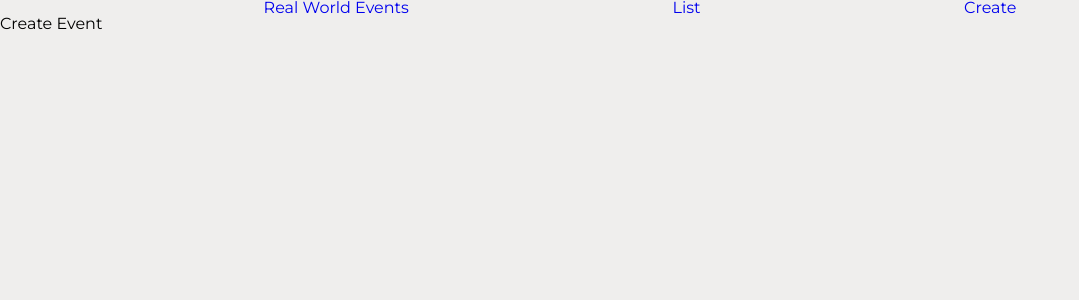
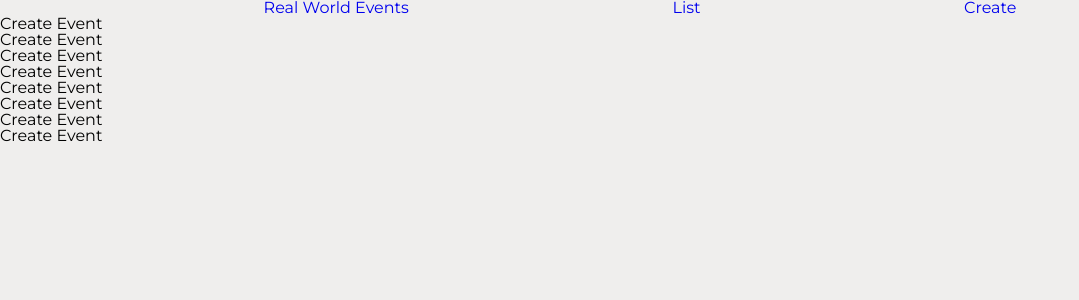
Before and after one commit to anthony18611996/zxc, a Vue app: page /event/create in a window 1280 px wide. Shown: the top 300 px of the page, without its empty margins (0-1079 px from the left). Built offline with nearby package versions, Linux system fonts and the light colour scheme.

Commit message:
page trabsition

```diff
--- a/src/App.vue
+++ b/src/App.vue
@@ -1,8 +1,8 @@
 <template>
-  <div id="app">
-    <NavBar />
-    <router-view></router-view>
-  </div>
+  <NavBar />
+  <transition name="slide-fade" mode="out-in">
+    <router-view />
+  </transition>
 </template>
 
 <script>
@@ -18,4 +18,43 @@ export default {
 
 <style lang="scss">
 @import "./assets/styles/style.scss";
+
+.wrapper {
+  max-width: 1200px;
+  margin: auto;
+  padding: 15px;
+  h1 {
+    font-size: 32px;
+    margin-bottom: 15px;
+    font-weight: 700;
+  }
+}
+
+.fade-enter {
+  opacity: 0;
+}
+
+.fade-enter-active,
+.fade-leave-active {
+  transition: opacity 0.5s ease-out;
+}
+
+.fade-leave-to {
+  opacity: 0;
+}
+
+.slide-fade-enter {
+  transform: translateX(10px);
+  opacity: 0;
+}
+
+.slide-fade-enter-active,
+.slide-fade-leave-active {
+  transition: all 0.5s ease;
+}
+
+.slide-fade-leave-to {
+  transform: translateX(-10px);
+  opacity: 0;
+}
 </style>
--- a/src/assets/styles/style.scss
+++ b/src/assets/styles/style.scss
@@ -1,6 +1,5 @@
 //Импорт дефолтных стилей проекта
 @import "_reset";
-
 @import "_variables";
 @import "_medias";
 @import "global";
--- a/src/pages/EventCreate.vue
+++ b/src/pages/EventCreate.vue
@@ -1,4 +1,11 @@
 <template>
+  <h1>Create Event</h1>
+  <h1>Create Event</h1>
+  <h1>Create Event</h1>
+  <h1>Create Event</h1>
+  <h1>Create Event</h1>
+  <h1>Create Event</h1>
+  <h1>Create Event</h1>
   <h1>Create Event</h1>
 </template>
 
--- a/src/pages/EventList.vue
+++ b/src/pages/EventList.vue
@@ -35,15 +35,4 @@ export default {
 };
 </script>
 
-<style lang="scss" scoped>
-.wrapper {
-  max-width: 1200px;
-  margin: auto;
-  padding: 15px;
-  h1 {
-    font-size: 32px;
-    margin-bottom: 15px;
-    font-weight: 700;
-  }
-}
-</style>
+<style lang="scss" scoped></style>
```
